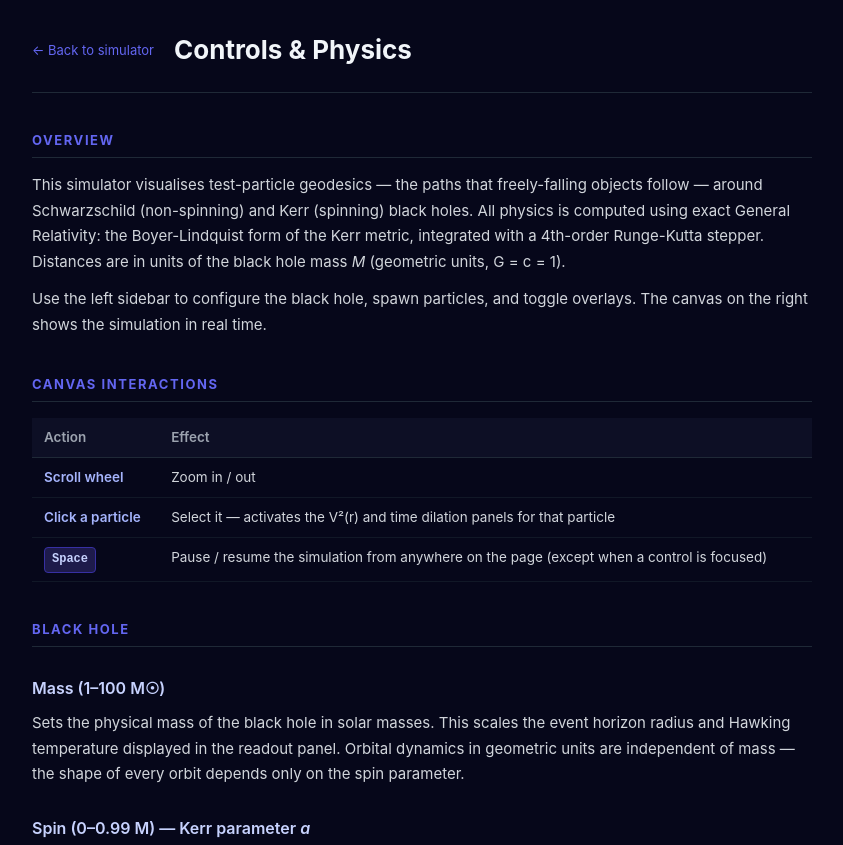
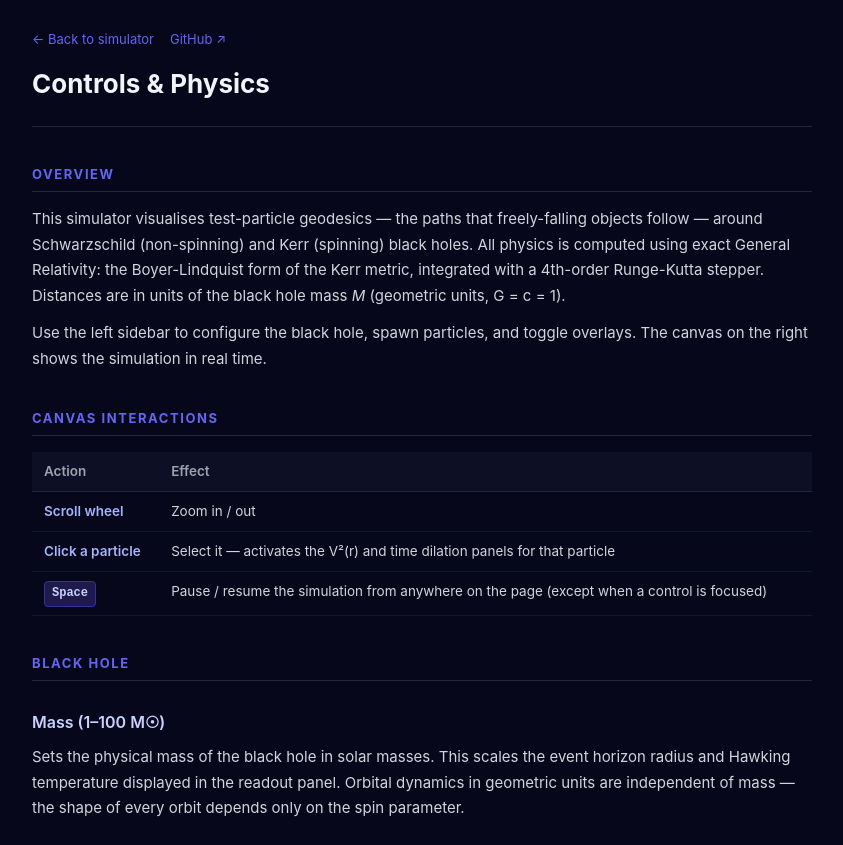
Before and after one commit to kartava/black-hole-orbital-simulator, a website built with Vite: page guide.html in a window 1280 px wide. Shown: the top 845 px of the page, without its empty margins (218-1061 px from the left). Built offline with nearby package versions, Linux system fonts and the light colour scheme.

Commit message:
Adds demo link to `README` file and enhances navigation for the guide page

```diff
--- a/guide.html
+++ b/guide.html
@@ -63,10 +63,11 @@
         margin: 0 auto;
         padding: 28px 0 20px;
         border-bottom: 1px solid #1f2937;
+      }
+      .page-header-nav {
         display: flex;
-        align-items: center;
-        gap: 20px;
-        flex-wrap: wrap;
+        gap: 16px;
+        margin-bottom: 12px;
       }
       .back-link {
         font-size: 13px;
@@ -216,7 +217,10 @@
 
   <body>
     <header class="page-header">
-      <a href="index.html" class="back-link">← Back to simulator</a>
+      <nav class="page-header-nav">
+        <a href="index.html" class="back-link">← Back to simulator</a>
+        <a href="https://github.com/kartava/black-hole-orbital-simulator" target="_blank" rel="noopener" class="back-link">GitHub ↗</a>
+      </nav>
       <h1>Controls &amp; Physics</h1>
     </header>
 
@@ -807,5 +811,10 @@
         </div>
       </section>
     </main>
+    <footer style="text-align:center;padding:24px 0 32px;font-size:12px;color:#6b7280;">
+      <a href="https://github.com/kartava/black-hole-orbital-simulator" target="_blank" rel="noopener" style="color:#a5b4fc;text-decoration:none;">GitHub</a>
+      &nbsp;·&nbsp;
+      <a href="https://kartava.github.io/black-hole-orbital-simulator/" target="_blank" rel="noopener" style="color:#a5b4fc;text-decoration:none;">Live demo</a>
+    </footer>
   </body>
 </html>
```
Also changed, not shown: README.md.
